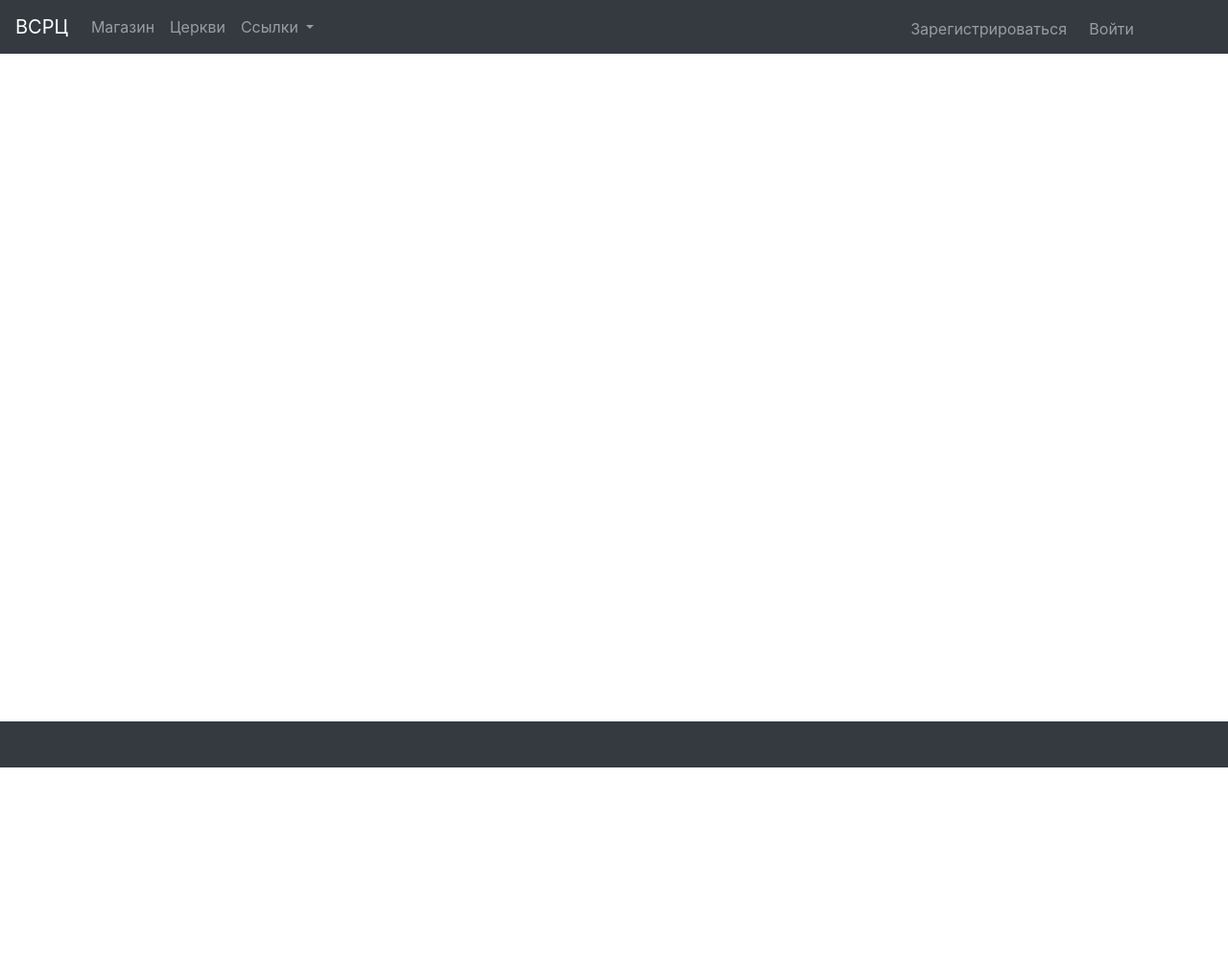
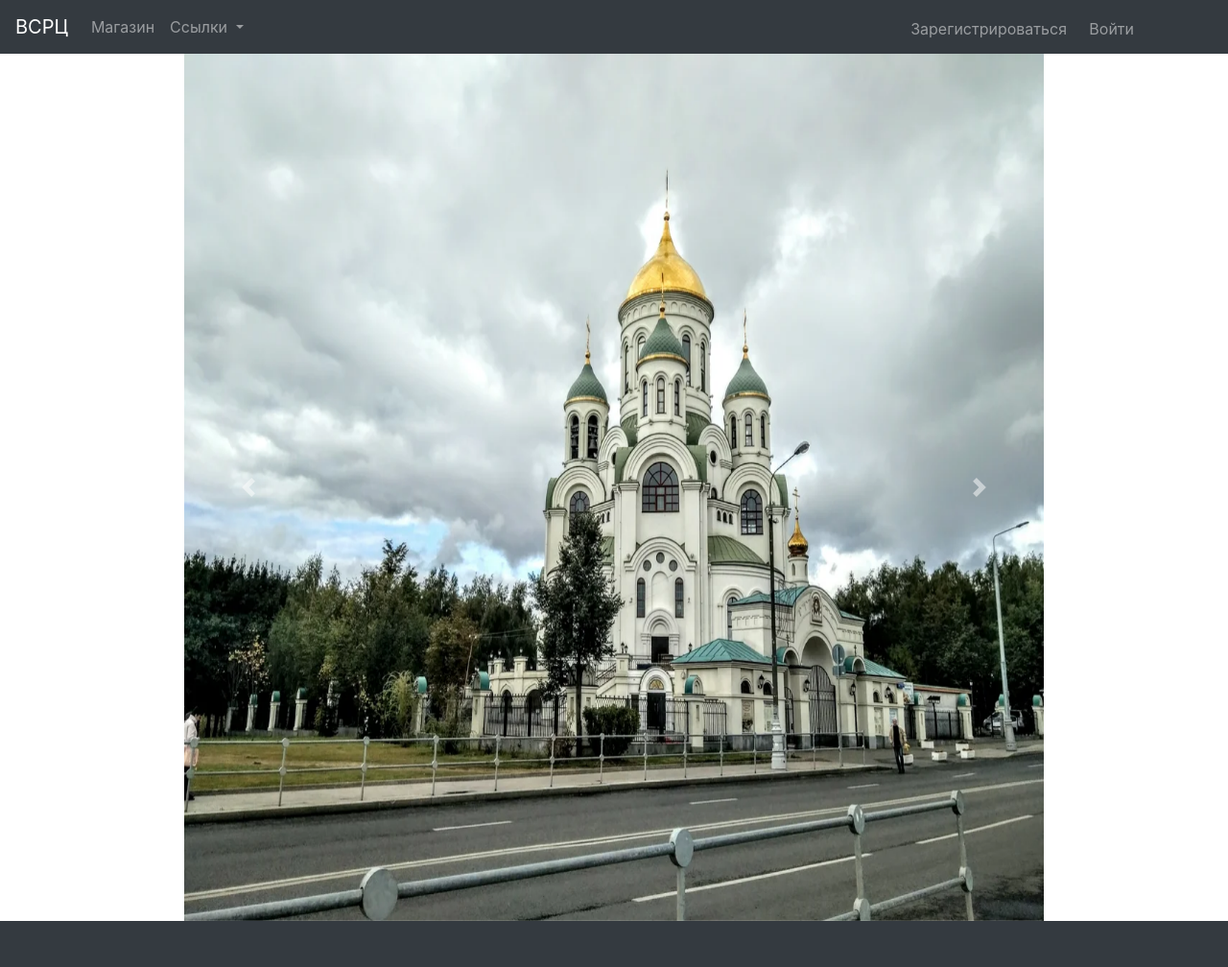
Before and after one commit to tamco61/WebChurchOnFlask, a Flask app: page / in a window 1280 px wide. Shown: the whole page at 96% size. Before the commit the page ends 800 px from the top, so only its background shows below. Run offline with Flask 2, Linux system fonts and the light colour scheme; parts of the project's set-up code (start-up, migrations or seed data) failed here and were passed over; some libraries are stand-ins or nearby versions.

Commit message:
Карусель в index.html

```diff
--- a/templates/base.html
+++ b/templates/base.html
@@ -32,9 +32,6 @@
                 <ul class="navbar-nav">
                     <li class="nav-item">
                         <a class="nav-link" href="/store">Магазин</a>
-                    </li>
-                    <li class="nav-item">
-                        <a class="nav-link" href="#">Церкви</a>
                     </li>
                     <li class="nav-item dropdown">
                         <a class="nav-link dropdown-toggle" href="#" id="navbarDropdownMenuLink" role="button"
--- a/templates/index.html
+++ b/templates/index.html
@@ -1,3 +1,25 @@
 {% extends "base.html" %}
 {% block content %}
+<div style="width: 85%; padding-left:15%">
+<div id="carouselExampleControls" class="carousel slide" data-ride="carousel">
+  <div class="carousel-inner">
+    <div class="carousel-item active">
+      <img class="d-block w-100" src="../static/img/1.webp" alt="Первый слайд" height="904">
+    </div>
+    {% for i in range(2, 10) %}
+    <div class="carousel-item">
+      <img class="d-block w-100" src="../static/img/{{i}}.webp" alt="{{i}}" height="904">
+    </div>
+    {% endfor %}
+  </div>
+  <a class="carousel-control-prev" href="#carouselExampleControls" role="button" data-slide="prev">
+    <span class="carousel-control-prev-icon" aria-hidden="true"></span>
+    <span class="sr-only">Previous</span>
+  </a>
+  <a class="carousel-control-next" href="#carouselExampleControls" role="button" data-slide="next">
+    <span class="carousel-control-next-icon" aria-hidden="true"></span>
+    <span class="sr-only">Next</span>
+  </a>
+</div>
+</div>
 {% endblock %}
```
Also changed, not shown: static/img/1.webp (added), static/img/2.webp (added), static/img/3.webp (added), static/img/4.webp (added), static/img/5.webp (added), static/img/6.webp (added), static/img/7.webp (added), static/img/8.webp (added), static/img/9.webp (added).
